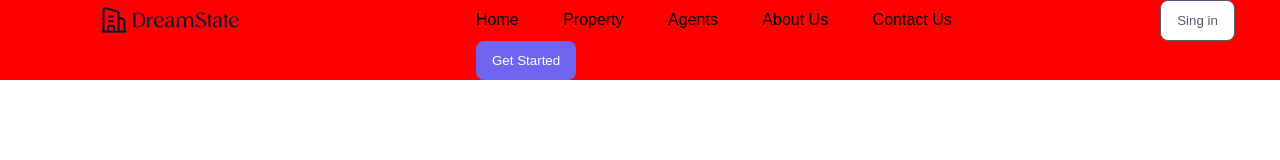
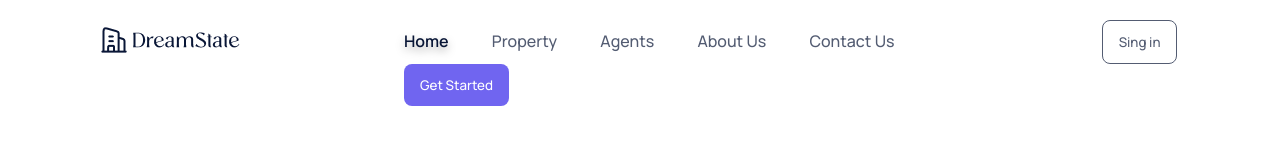
Before and after one commit to AladiFR/Project-Second, a plain HTML site: page index.html in a window 1280 px wide. Drawn offline with Linux system fonts and the light colour scheme.

Commit message:
Modified "main-header" and "main-menu"

```diff
--- a/css/main-header.css
+++ b/css/main-header.css
@@ -1,10 +1,10 @@
 .main-header {
-    font-family: "Fira Code", Arial, Helvetica, sans-serif;
+    font-family: "Manrope", Arial, Helvetica, sans-serif;
     display: flex;
     justify-content: space-evenly;
-    background-color: red;
+    background-color: #fff;
+    color: #535C72;
+    font-size: 16px;
+    font-weight: 500;
+    padding: 20px 0px;
 }
-
-.main-header nav {
-    margin-left: 72px;
-}
--- a/css/main-menu.css
+++ b/css/main-menu.css
@@ -4,3 +4,9 @@
     align-items: center;
     flex-direction: column;
 }
+
+.main-menu.-blue {
+    color: #091636;
+    font-weight: 600;
+    filter: drop-shadow(0px 4px 4px rgba(0, 0, 0, 0.30));
+}
```
